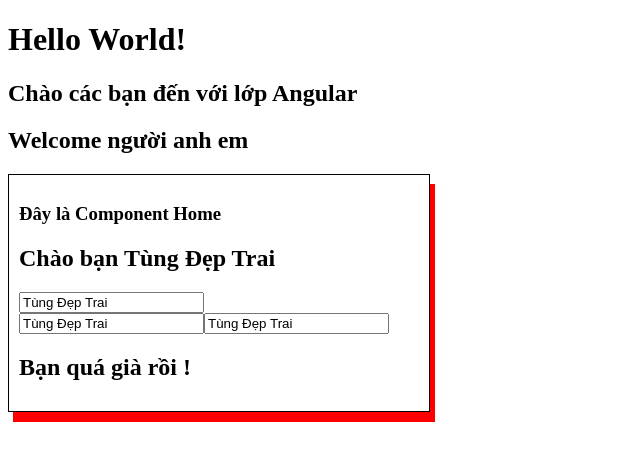
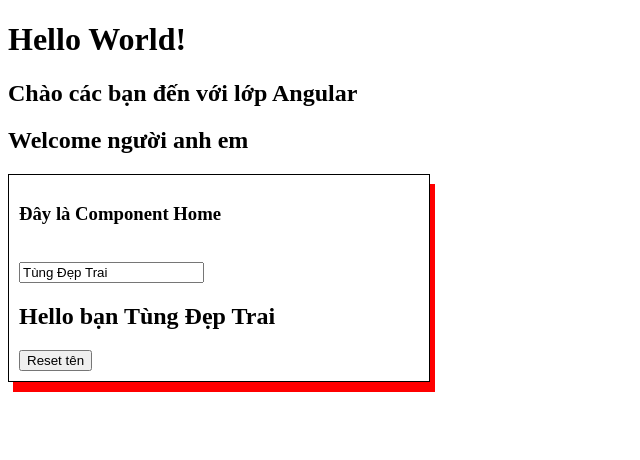
Before and after one commit to quangtung1/Angular12, an Angular app: page / in a window 1280 px wide. Shown: the top 460 px of the page, without its empty margins (0-640 px from the left). Built offline with nearby package versions, Linux system fonts and the light colour scheme.

Commit message:
EventAndTwoway

```diff
--- a/src/app/app.module.ts
+++ b/src/app/app.module.ts
@@ -1,6 +1,6 @@
 import { NgModule } from '@angular/core';
 import { BrowserModule } from '@angular/platform-browser';
-
+import { FormsModule } from '@angular/forms';
 import { AppRoutingModule } from './app-routing.module';
 import { AppComponent } from './app.component';
 import { HomeComponent } from './home/home.component';
@@ -14,7 +14,8 @@ import { AboutComponent } from './about/about.component';
   ],
   imports: [
     BrowserModule,
-    AppRoutingModule
+    AppRoutingModule,
+    FormsModule
   ],
   providers: [],
   bootstrap: [AppComponent]
--- a/src/app/home/home.component.html
+++ b/src/app/home/home.component.html
@@ -1,13 +1,9 @@
 
 <div class="test">
 <h3>Đây là Component Home</h3>
-<h2>Chào bạn {{name}}</h2>
-<input value="{{name}}" title="Đây là {{name}}">
 <br>
-<input [value]="name" title="Đây là name">
-<input [value]="name" [title]="'Đây là'+ name">
+<input type="text" [(ngModel)]="name">
 
-<h2 *ngIf="age > 20">Bạn quá già rồi ! </h2>
-<h2 *ngIf="age <=20">Bạn còn trẻ lắm ! </h2>
-
+<h2>Hello bạn {{name}}</h2>
+<Button (click)="resetName()">Reset tên</Button>
 </div>
--- a/src/app/home/home.component.ts
+++ b/src/app/home/home.component.ts
@@ -15,5 +15,9 @@ export class HomeComponent implements OnInit {
 
 
   }
+  public resetName():void{
+    console.log('resetName');
+    this.name = '';
+  }
 
 }
```
